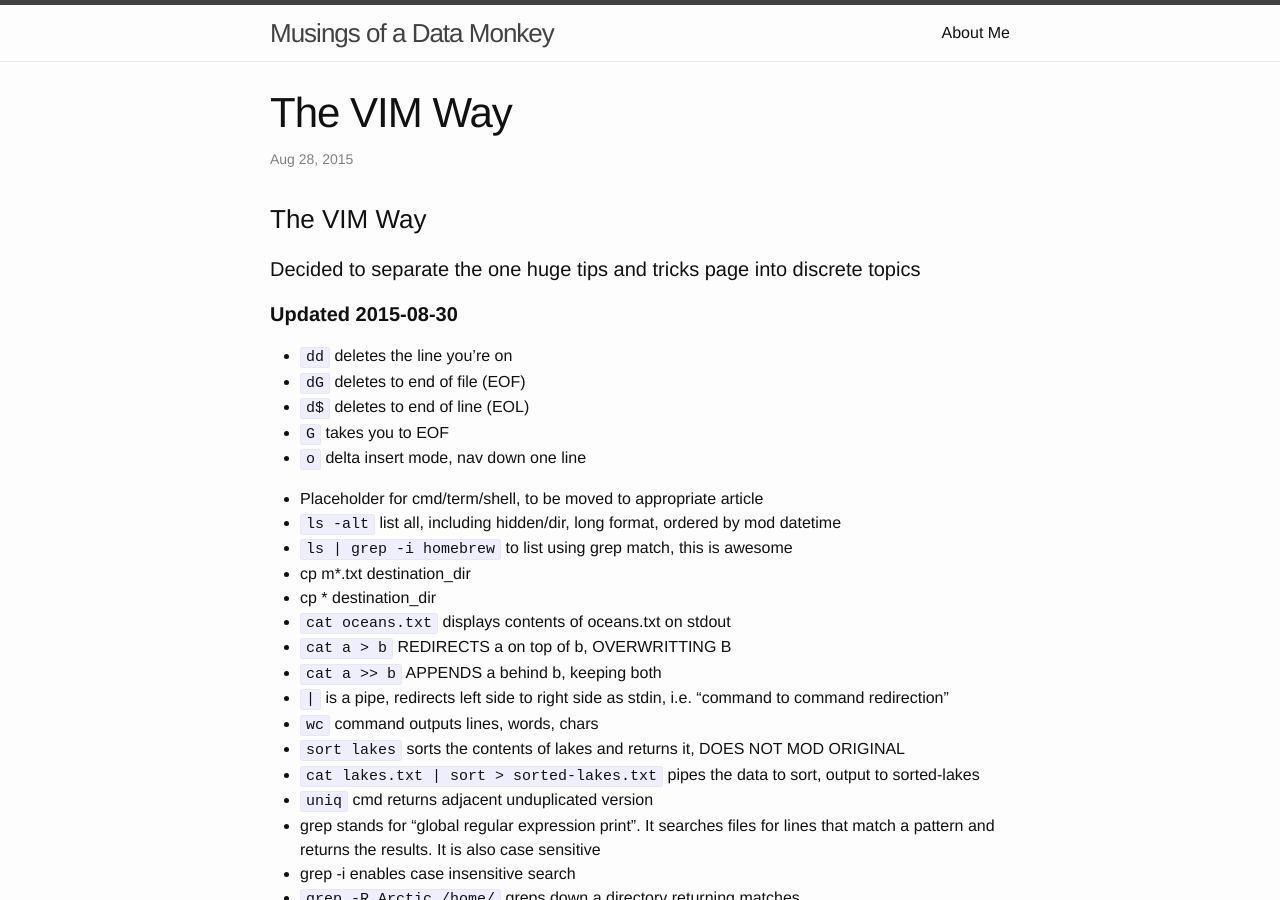
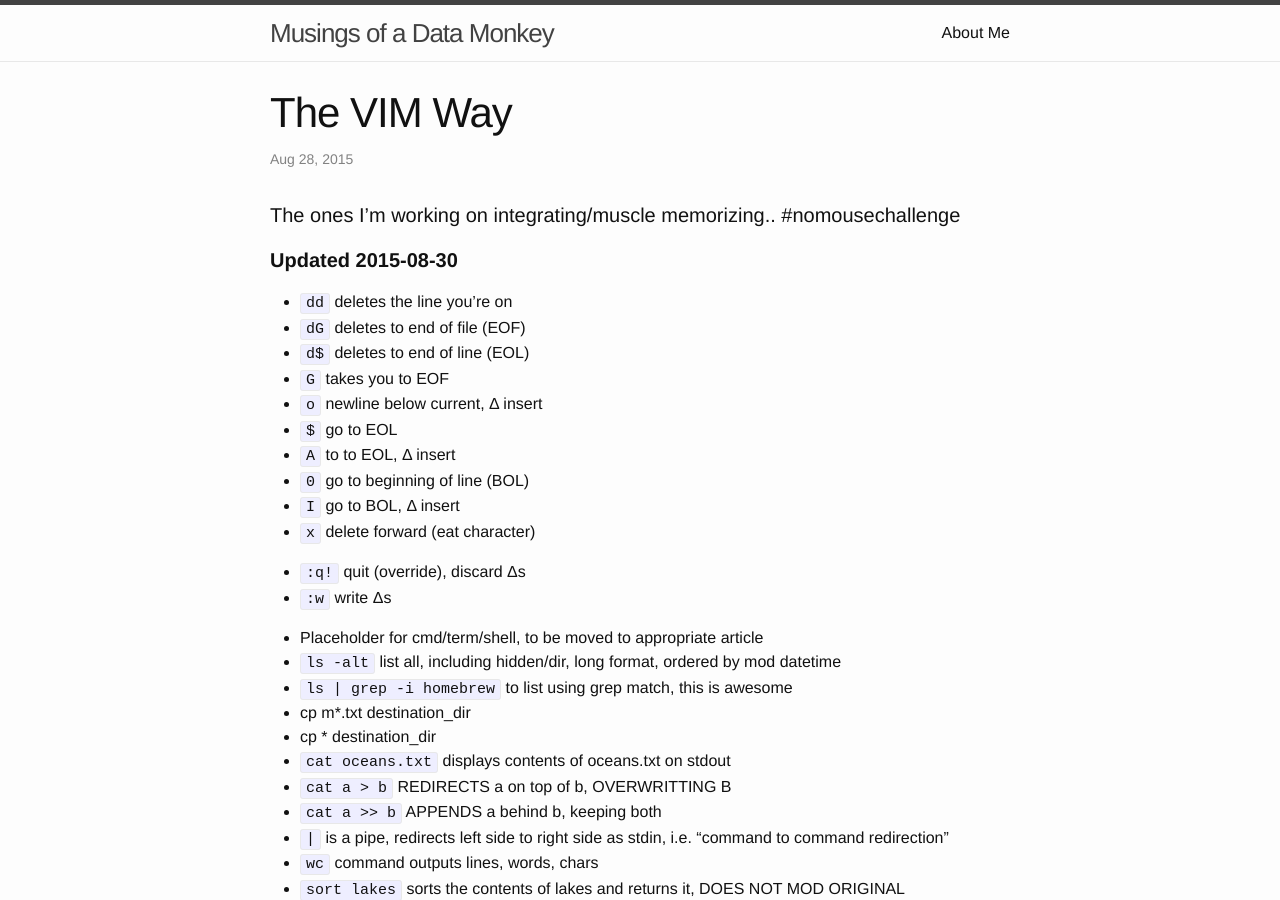
Before and after one commit to josephlei/jjl-website, a Jekyll site: the page built from _posts/2015-08-28-vim-notes.markdown, in a window 1280 px wide and 900 px high. Built offline with Jekyll 4.4.1, drawn with Linux system fonts in a browser that asks for light colours.

Commit message:
direct shell update

```diff
--- a/_posts/2015-08-28-vim-notes.markdown
+++ b/_posts/2015-08-28-vim-notes.markdown
@@ -6,9 +6,7 @@ categories:
 published: true
 ---
 
-###The VIM Way
-
-####Decided to separate the one huge tips and tricks page into discrete topics
+####The ones I'm working on integrating/muscle memorizing.. #nomousechallenge
 
 ####**Updated 2015-08-30**
 
@@ -16,7 +14,16 @@ published: true
 * `dG` deletes to end of file (EOF)
 * `d$` deletes to end of line (EOL)
 * `G` takes you to EOF
-* `o` delta insert mode, nav down one line
+* `o` newline below current, Δ insert
+* `$` go to EOL
+* `A` to to EOL, Δ insert
+* `0` go to beginning of line (BOL)
+* `I` go to BOL, Δ insert
+* `x` delete forward (eat character)
+
+* `:q!` quit (override), discard Δs
+* `:w` write Δs
+
 
 
 * Placeholder for cmd/term/shell, to be moved to appropriate article
```
Also changed, not shown: _posts/2015-06-13-tips-and-tricks.markdown (+0 -11 lines).
